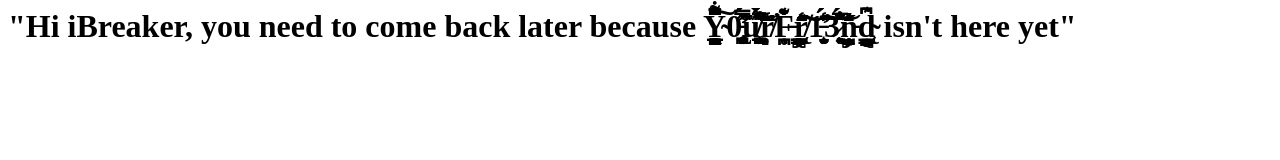
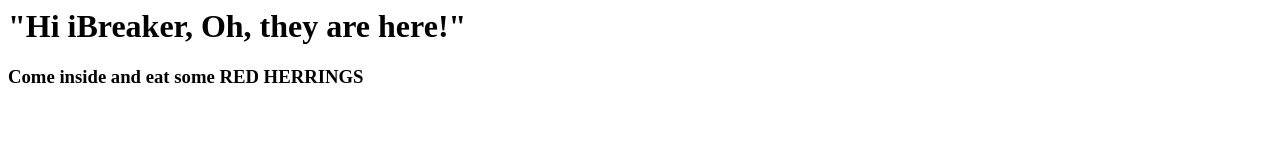
Before and after one commit to Y0ur0ldFr13nd/Tulips, a plain HTML site: page index.html in a window 1280 px wide. Drawn offline with Linux system fonts and the light colour scheme.

Commit message:
Update index.html

```diff
--- a/index.html
+++ b/index.html
@@ -1,3 +1,4 @@
 <html>
-  <h1>"Hi iBreaker, you need to come back later because Y̴̱͖͖͔̖̲̻̺̱͈̤͚̮̬͙̭͖̗̓̉̌͊͒̂͆̄͗͐̈́͋̓̚̚͠0̵̢̨̧̛̻̱̪̝̜̻͎̘̠̬̹̻̱̻́̑̿̃̓́́̽ͅű̸̧̧̧͉̞̲͈̰̝̘͙͚̹̺̮̈̀̈́̂̌̅̎̃̂̐̋͒̈́͘̚̚͘r̸͎̻̥̦̋́̅̾̕F̵̪̥͈̈͊̍̌ͅr̸̡̨̢̟̖̺͇̮̰͔͓̲̣̥̞̃̈́͑̋̽̄̊̃̃̾͠͠1̵̧̛͎̤̹͙̮̮̇́̄̾̈́͗̇͠͝͝͝3̷̨͍̜͉̈́̐̄͛̌̅̽̎͝n̵̡̧̥͓͖̥͔̝̺̻̩̓̄̉̒̈́̒͑d̴̨̧̢̜̠̣̜̣͓̜̤̪̘̯̝̺͉̫̗͇͆͊ isn't here yet"</h1>
+  <h1>"Hi iBreaker, Oh, they are here!"</h1>
+  <h3>Come inside and eat some RED HERRINGS</h3>
 </html>
```
